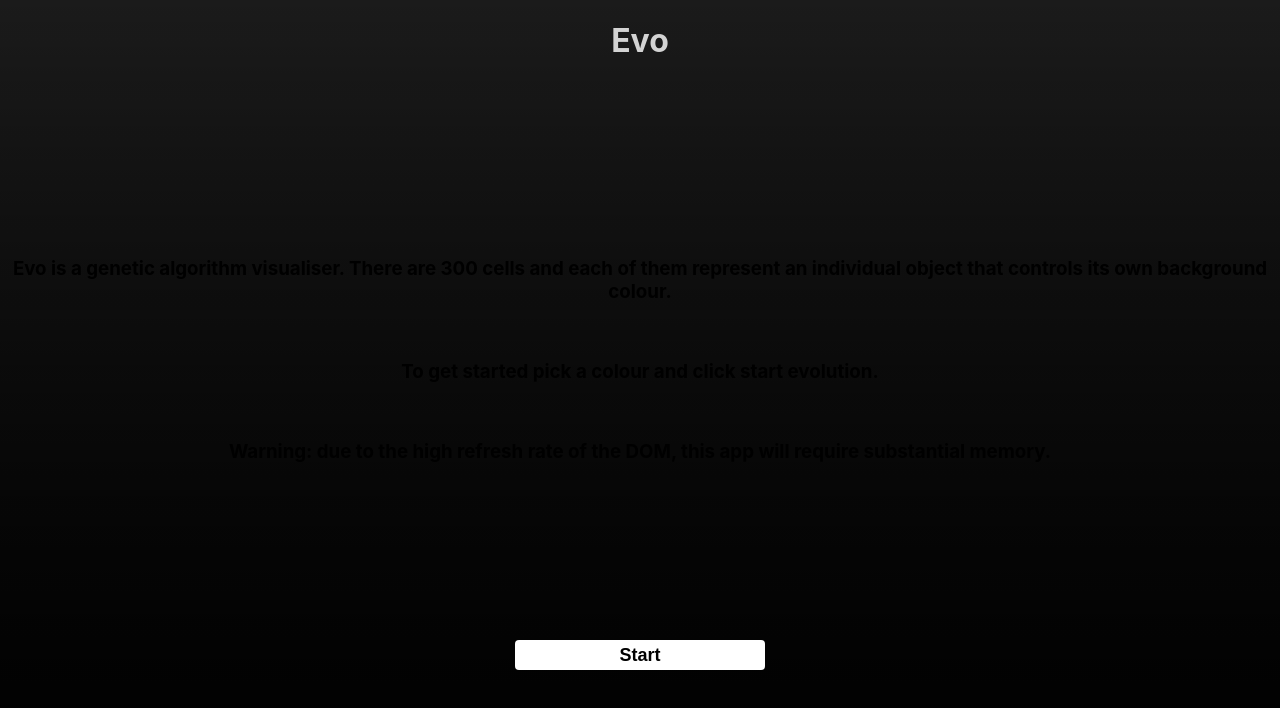
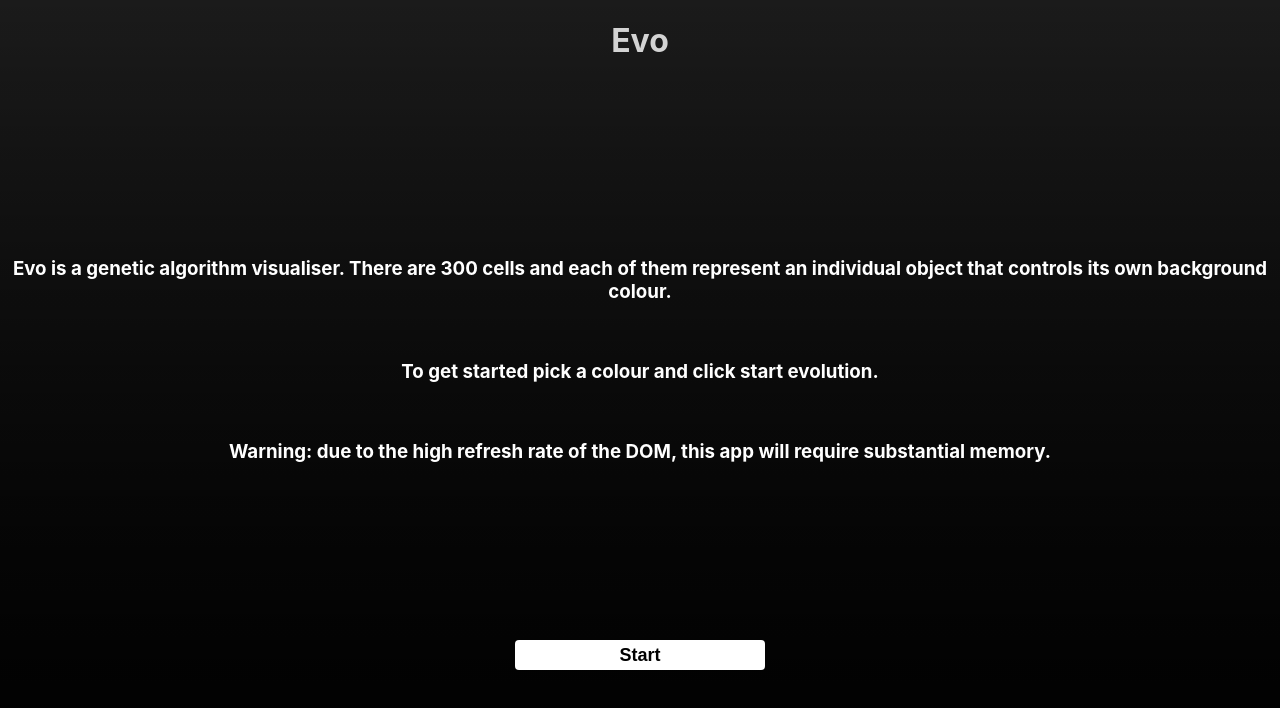
Before and after one commit to hao441/Evo, a React (Create React App) app: page / in a window 1280 px wide. Shown: the top 708 px of the page. Built offline with nearby package versions, Linux system fonts and the light colour scheme.

Commit message:
Testing interval time

```diff
--- a/src/App.css
+++ b/src/App.css
@@ -6,6 +6,10 @@ body {
 }
 
 h4 {
+  color: white;
+}
+
+h3 {
   color: white;
 }
 
--- a/src/App.js
+++ b/src/App.js
@@ -130,7 +130,7 @@ function App() {
 
       generation++
 
-    }, 100)
+    }, 10)
 
 
   })
```
